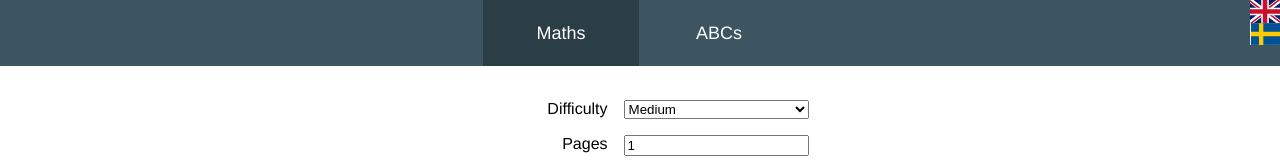
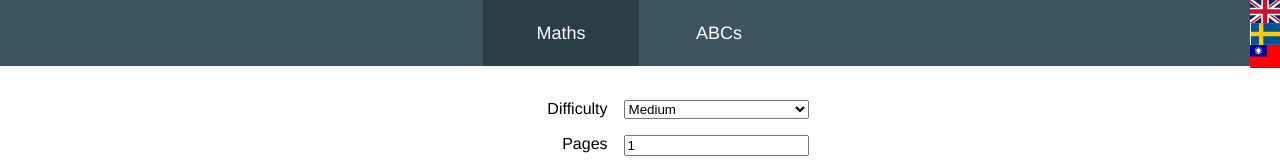
Before and after one commit to dkaksl/homework-printer, a React (Create React App) app: page / in a window 1280 px wide. Shown: the top 160 px of the page. Built offline with nearby package versions, Linux system fonts and the light colour scheme.

Commit message:
added chinese language button in menu

```diff
--- a/src/components/menu.tsx
+++ b/src/components/menu.tsx
@@ -42,6 +42,13 @@ class Menu extends Component<Props, State> {
                 localStorage.setItem("i18nextLng", "se");
               }}
             ></button>
+            <button
+              className="fib fi-tw"
+              onClick={() => {
+                this.props.i18n.changeLanguage("cn");
+                localStorage.setItem("i18nextLng", "cn");
+              }}
+            ></button>
           </div>
         </div>
         <ul>
```
